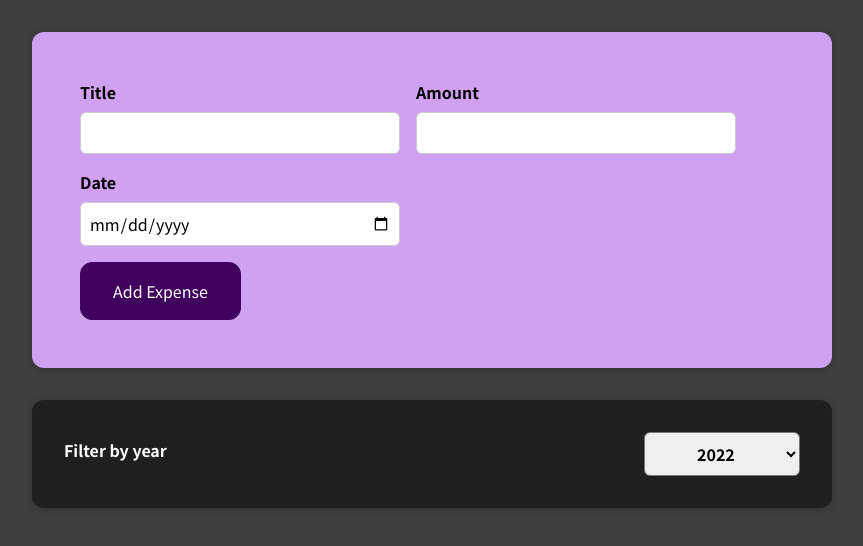
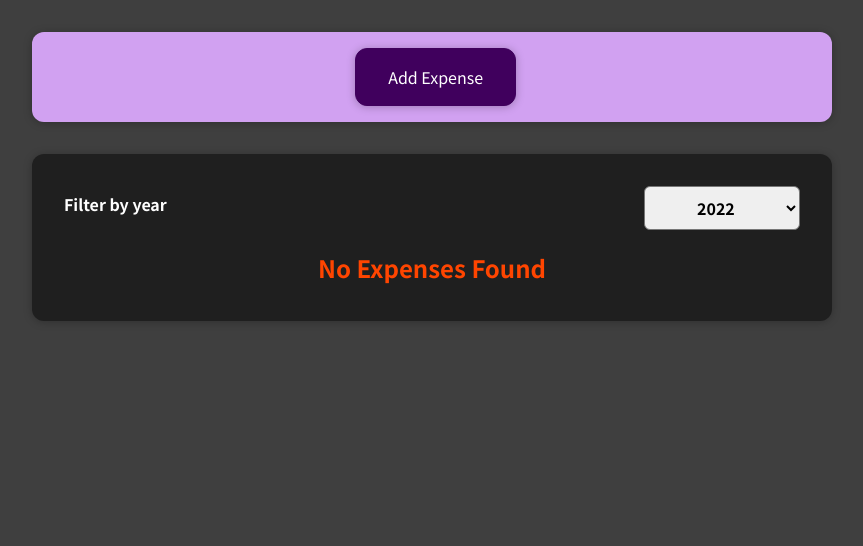
Before and after one commit to rushikeshsu/react-assignment-1, a React (Create React App) app: page / in a window 1280 px wide. Shown: the top 546 px of the page, without its empty margins (208-1071 px from the left). Built offline with nearby package versions, Linux system fonts and the light colour scheme.

Commit message:
Conditonal Content shown

```diff
--- /dev/null
+++ b/src/components/Expenses/ExpenseList.css
@@ -0,0 +1,4 @@
+.notFound{
+    color: orangered;
+    text-align: center;
+  }
--- /dev/null
+++ b/src/components/Expenses/ExpenseList.js
@@ -0,0 +1,24 @@
+import React from "react";
+import ExpenseItem from "./ExpenseItem";
+import './ExpenseList.css';
+
+const ExpenseList = (props) => {
+  if (props.items.length === 0) {
+    return <h2 className="notFound">No Expenses Found</h2>;
+  }
+
+  return (
+    <div>
+      {props.items.map((expense) => (
+        <ExpenseItem
+          key={expense.id}
+          title={expense.title}
+          date={expense.date}
+          amount={expense.amount}
+        ></ExpenseItem>
+      ))}
+    </div>
+  );
+};
+
+export default ExpenseList;
--- a/src/components/Expenses/Expenses.js
+++ b/src/components/Expenses/Expenses.js
@@ -1,7 +1,8 @@
 import ExpenseItem from "./ExpenseItem";
 import "./Expenses.css";
 import ExpensesFilter from "../ExpensesFilter/ExpensesFilter";
-import { useState, useEffect } from "react";
+import { useState } from "react";
+import ExpenseList from "./ExpenseList";
 function Expenses(props) {
   let expenses = props.expenses;
   const [selectedYear, setSelectedYear] = useState("");
@@ -13,19 +14,13 @@ function Expenses(props) {
     return expense.date.getFullYear().toString() === selectedYear;
   });
 
+
   return (
     <div className="expenses">
       <div>
         <ExpensesFilter onYearChange={saveChangedYear}></ExpensesFilter>
       </div>
-      {filteredExpenses.map((expense) => (
-        <ExpenseItem
-          key={expense.id}
-          title={expense.title}
-          date={expense.date}
-          amount={expense.amount}
-        ></ExpenseItem>
-      ))}
+      <ExpenseList items={filteredExpenses}></ExpenseList>
     </div>
   );
 }
--- a/src/components/NewExpense/ExpenseForm.css
+++ b/src/components/NewExpense/ExpenseForm.css
@@ -21,10 +21,15 @@
     max-width: 100%;
   }
 
-  .actions {
-    text-align: right;
+  .actions{
     display: flex;
-    justify-content: flex-end;
+    justify-content: space-between;
+    flex-direction: row;
+    margin: auto 25rem;
+  }
+
+  .action_center{
+    align-self: center;
   }
 
   .expense-form {
--- a/src/components/NewExpense/ExpenseForm.js
+++ b/src/components/NewExpense/ExpenseForm.js
@@ -34,6 +34,8 @@ const ExpenseForm = (props) => {
         setEnteredDate('');
     }
 
+
+
     return (
         <form onSubmit={submitHandler} className='expense-form'>
             <div className='controls'>
@@ -50,7 +52,8 @@ const ExpenseForm = (props) => {
                 </div>
             </div>
             <div className='actions'>
-                <button type='submit'>Add Expense</button>
+                <button className="action_center" onClick={props.onCancel}>Cancel</button>
+                <button type='submit' className='action_center'>Add</button>
             </div>
         </form>
     )
--- a/src/components/NewExpense/NewExpense.css
+++ b/src/components/NewExpense/NewExpense.css
@@ -37,3 +37,16 @@ flex:20%  }
     border-radius: 12px;
     box-shadow: 0 1px 8px rgba(0, 0, 0, 0.25);
   }
+
+  .add_expense_btn {
+    display: flex;
+    padding: 1rem;
+    background-color: rgb(209, 161, 241);
+    /* width: 50rem; */
+    /* max-width: 95%; */
+    margin-left: 40%;
+    margin-right: 40%;
+    border-radius: 12px;
+    box-shadow: 0 1px 8px rgba(0, 0, 0, 0.25);
+    font-weight: bold;
+  }
--- a/src/components/NewExpense/NewExpense.js
+++ b/src/components/NewExpense/NewExpense.js
@@ -1,21 +1,55 @@
-import React from 'react';
-import './NewExpense.css';
-import ExpenseForm from './ExpenseForm';
+import React, { useState } from "react";
+import "./NewExpense.css";
+import ExpenseForm from "./ExpenseForm";
 
 const NewExpense = (props) => {
-    const saveExpenseDataHandler = (enteredExpenseData) =>{
+  const [expenseFlag, setExpenseFlag] = useState(false);
+  const saveExpenseDataHandler = (enteredExpenseData) => {
     const expenseData = {
       ...enteredExpenseData,
-            id: Math.random().toString()
+      id: Math.random().toString(),
     };
     props.onAddExpense(expenseData);
+    setExpenseFlag(false);
+  };
+
+  const expenseFormShowHandler = () => {
+        setExpenseFlag(true);
+  };
+
+  const expenseFormHideHandler = () => {
+      setExpenseFlag(false);
   }
 
-    return (
+  let content =
     <div className="new_expense">
-           <ExpenseForm onSaveExpenseData={saveExpenseDataHandler}></ExpenseForm>
+      <button className="add_expense_btn" onClick={expenseFormShowHandler}>
+        Add Expense
+      </button>
     </div>
-    )
+
+  if(expenseFlag === true)
+  {
+      content = <div className="new_expense">
+      <ExpenseForm onSaveExpenseData={saveExpenseDataHandler} onCancel={expenseFormHideHandler}></ExpenseForm>
+   </div>
+  }
+
+return (<div>{content}</div>);
+
+//   return (
+//     <div className="new_expense">
+//       <button className="add_expense_btn" onClick={expenseFormHandler}>
+//         Add Expense
+//       </button>
+//     </div>
+//   );
+
+  // return (
+    //   <div className="new_expense">
+    //      <ExpenseForm onSaveExpenseData={saveExpenseDataHandler}></ExpenseForm>
+    //   </div>
+  // )
 };
 
 export default NewExpense;
```
Also changed, not shown: src/components/Expenses/Expenses.css (line endings or trailing spaces), src/components/ExpensesFilter/ExpensesFilter.css (indentation only). Lines whose indentation alone changed are shown as unchanged.
